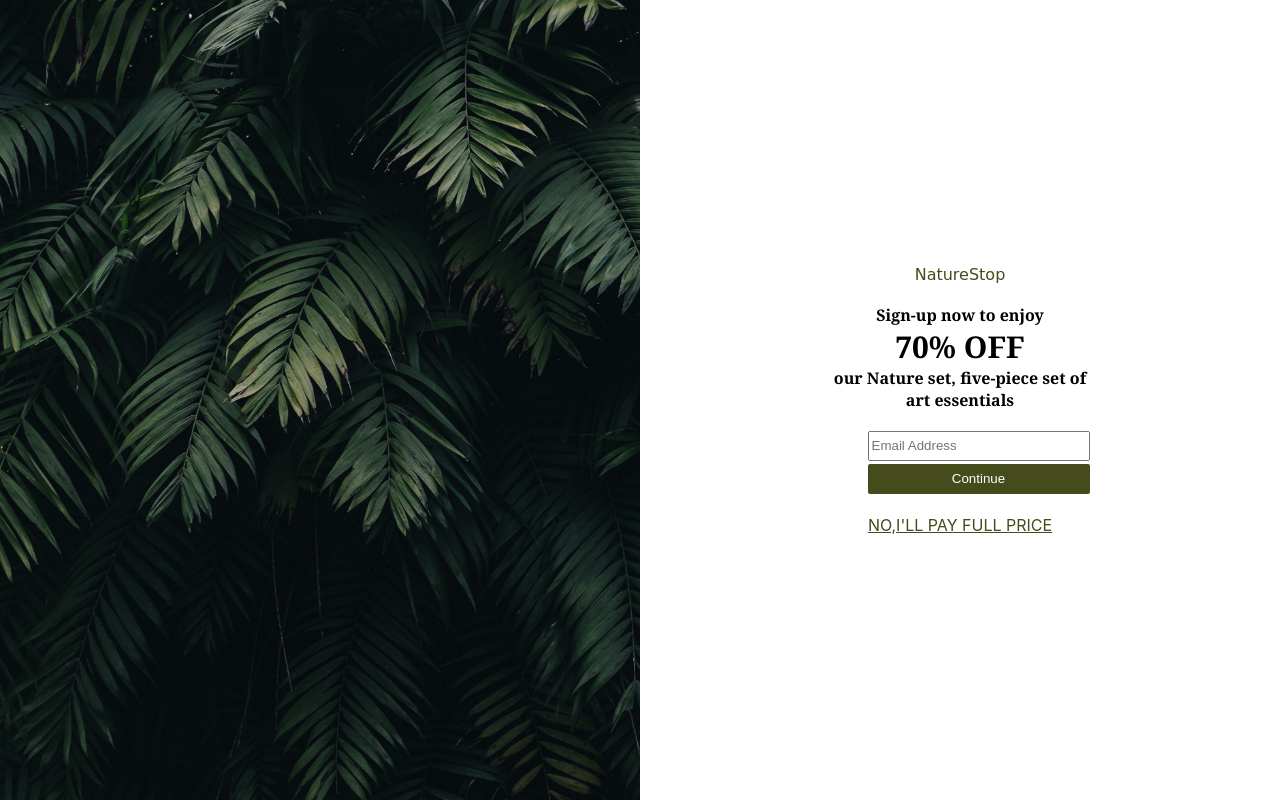
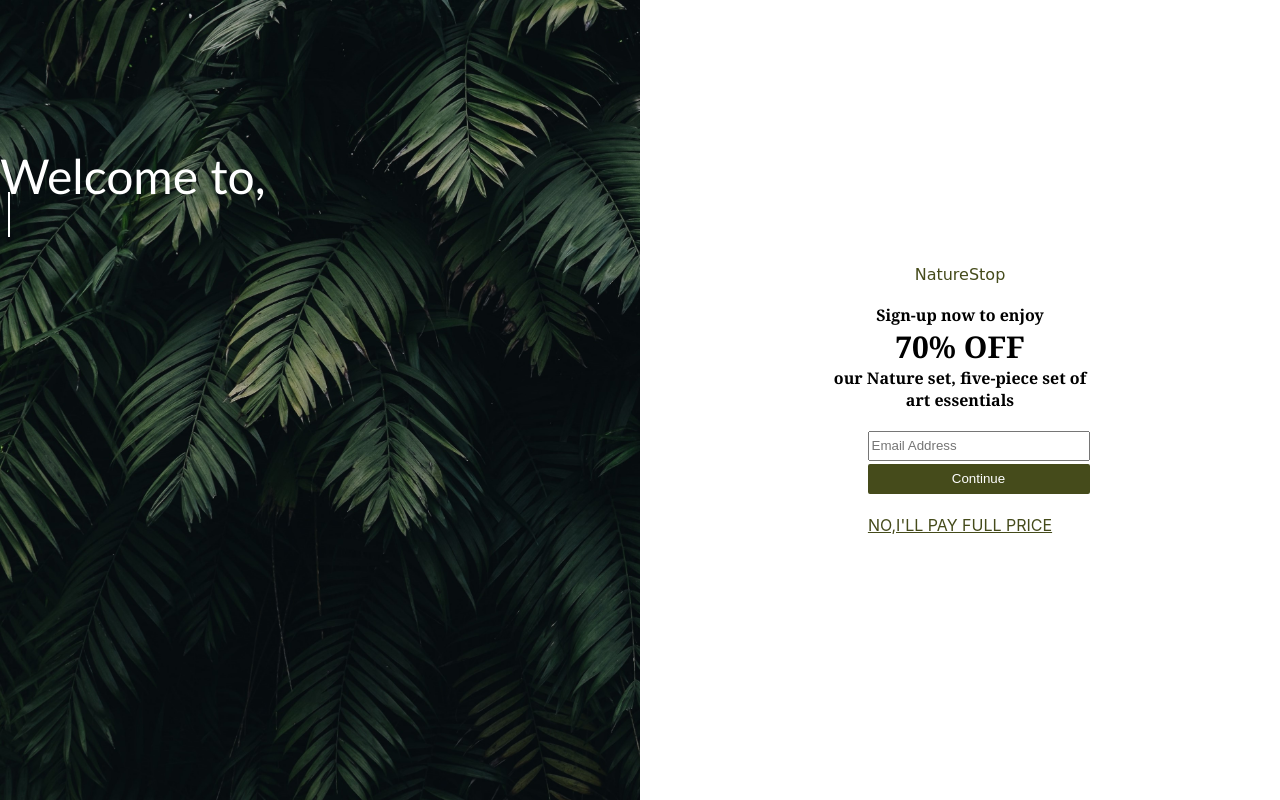
Before and after one commit to SomtoJF/Landing-page, a plain HTML site: page index.html in a window 1280 px wide. Drawn offline with Linux system fonts and the light colour scheme.

Commit message:
Add welcome text

```diff
--- a/index.html
+++ b/index.html
@@ -10,6 +10,7 @@
 <body>
    <div id="left">
     <div class="container">
+        <div id="introtext">Welcome to, <br><span id="typewriter"></span> <span id="cursor"></span></div>
         <div id="scrollcon">
             <div id="scroll">
 
--- a/style.css
+++ b/style.css
@@ -1,3 +1,6 @@
+html{
+    font-size: 16px;
+}
 body{
     width: 100vw;
     height: 100vh;
@@ -13,6 +16,30 @@ body div{
 #left{
     background-image: url(picture-portrait.jpg);
     background-size: cover;
+}
+#introtext{
+    position: absolute;
+    color: white;
+    top: 20%;
+    font-family: 'Gill Sans', 'Gill Sans MT', Calibri, 'Trebuchet MS', sans-serif;
+    font-size: 3rem;
+    line-height: 2rem;
+    height: 100px;
+}
+@keyframes blink {
+    0% {opacity: 1;}
+    40% {opacity: 1;}
+    60% {opacity: 0;}
+    100% {opacity: 0;}
+}
+#cursor{
+    display: inline-block;
+    width: 2px;
+    height: 45%;
+    background-color: white;
+    margin-left: 8px;
+    animation: blink .6s linear infinite alternate;
+
 }
 #right{
     display: flex;
```
